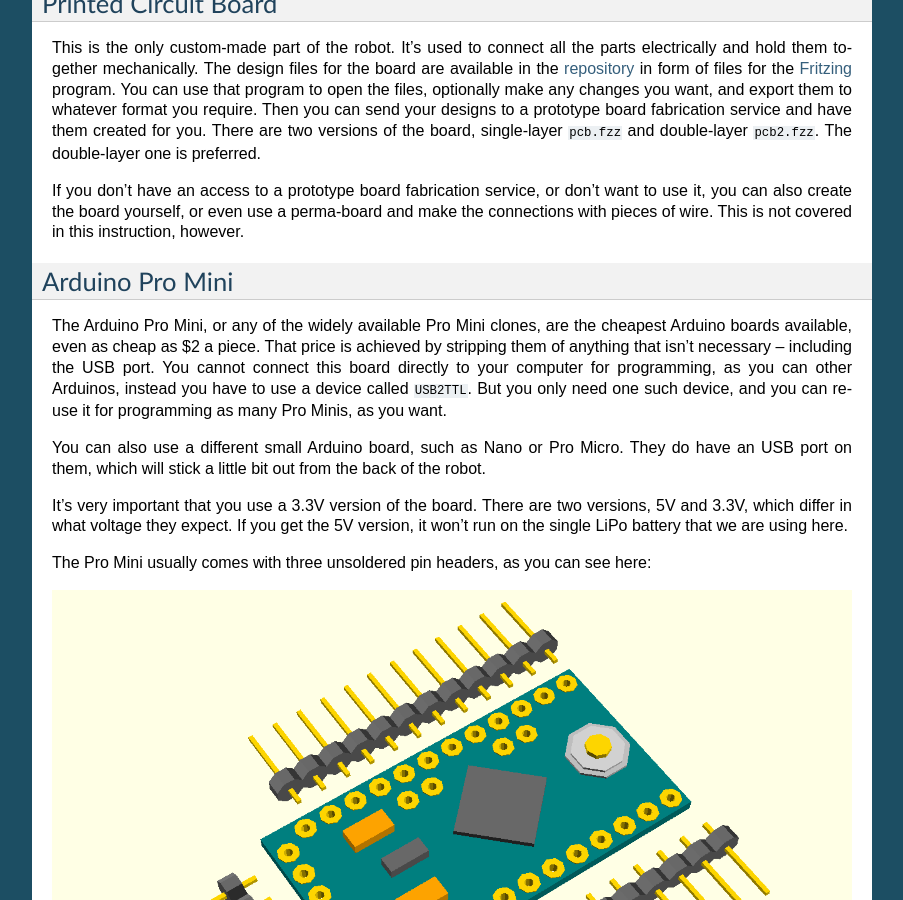
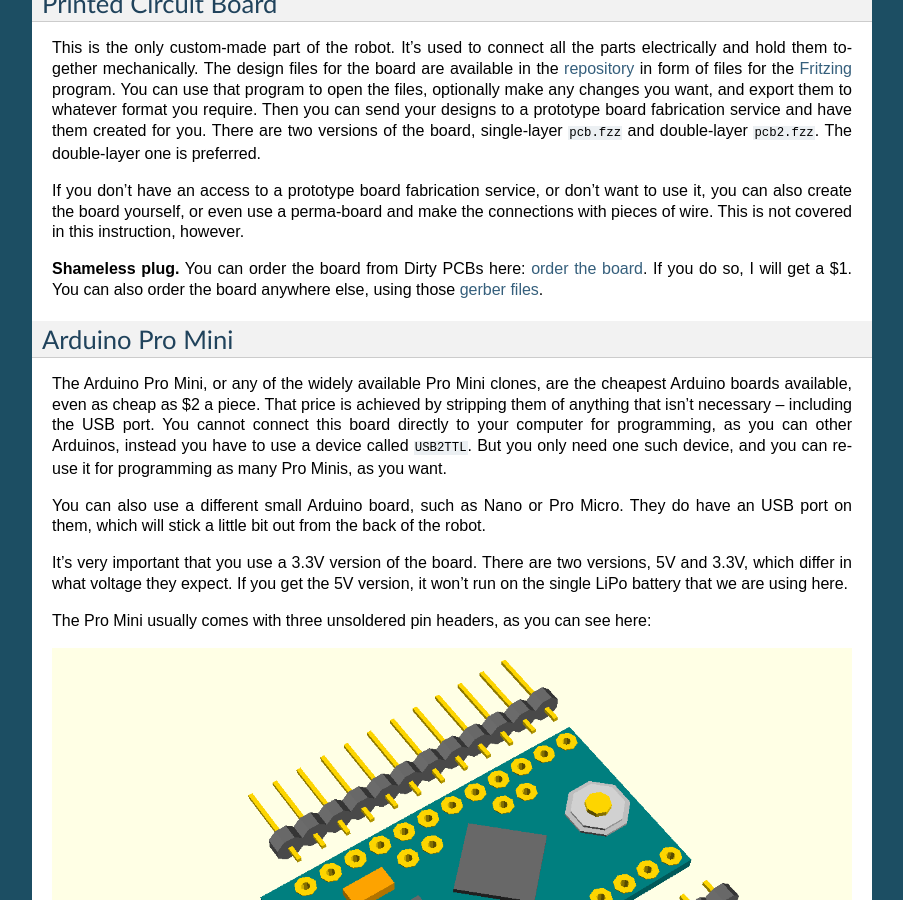
Before and after one commit to andrewsagio/tote, a Sphinx documentation site: the page built from doc/bom.rst, in a window 1280 px wide and 900 px high, scrolled down 705 px. Shown: the whole window, without its empty margins (198-1101 px from the left). Built offline with Sphinx 7.4.7, drawn with Linux system fonts in a browser that asks for light colours; formulas are drawn with MathJax 3.

Commit message:
Add links to dirtypcbs and gerber files

```diff
--- a/doc/bom.rst
+++ b/doc/bom.rst
@@ -52,6 +52,14 @@ in this instruction, however.
 
 .. _repository: https://bitbucket.org/thesheep/tote
 .. _Fritzing: http://fritzing.org
+
+
+**Shameless plug.** You can order the board from Dirty PCBs here: `order the
+board`_. If you do so, I will get a $1. You can also order the board anywhere
+else, using those `gerber files`_.
+
+.. _`order the board`: http://dirtypcbs.com/view.php?share=6918&accesskey=97f6a684899c11fcc50da07808869f5d
+.. _`gerber files`: https://bitbucket.org/thesheep/tote/src/tip/fritzing/pcb2.zip
 
 
 Arduino Pro Mini
```
